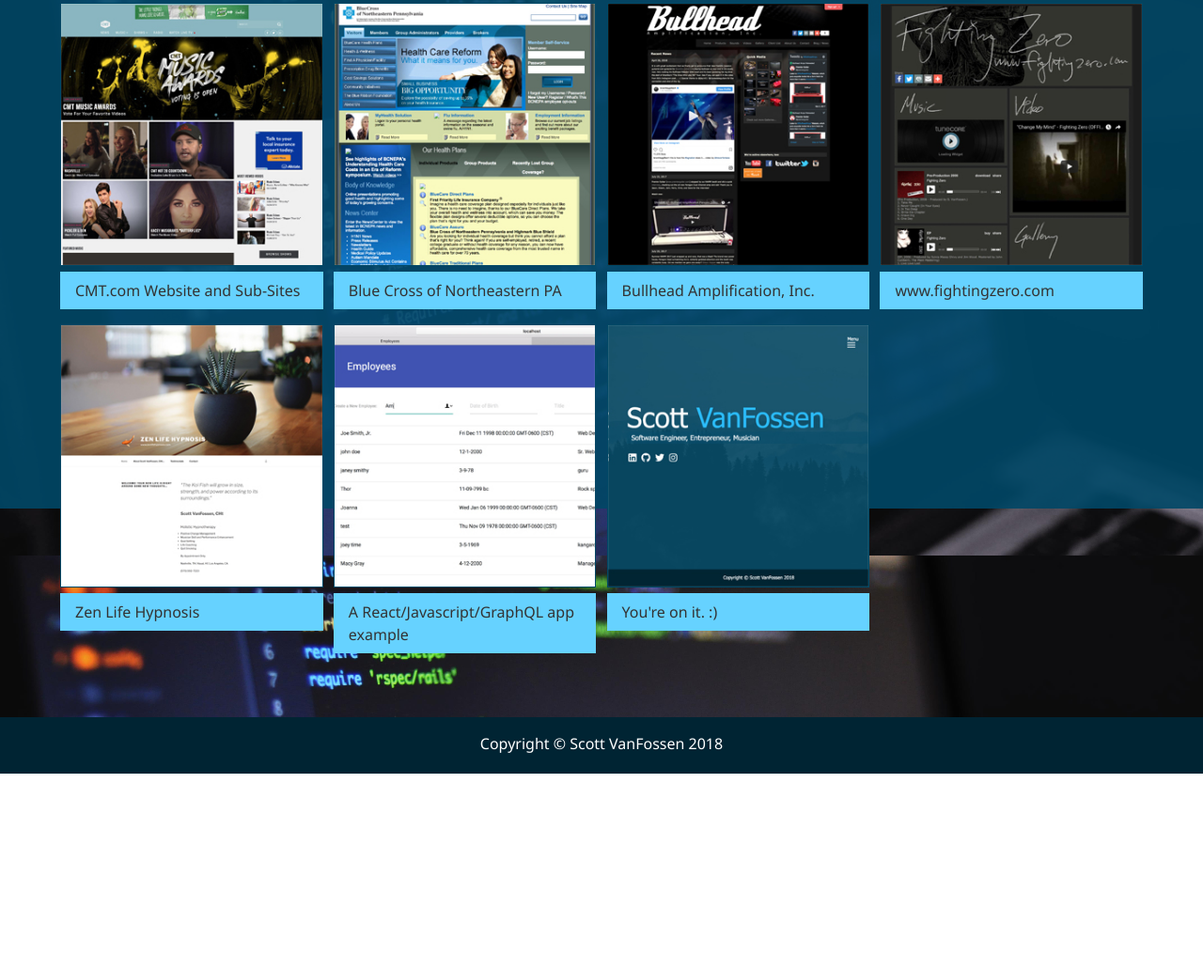
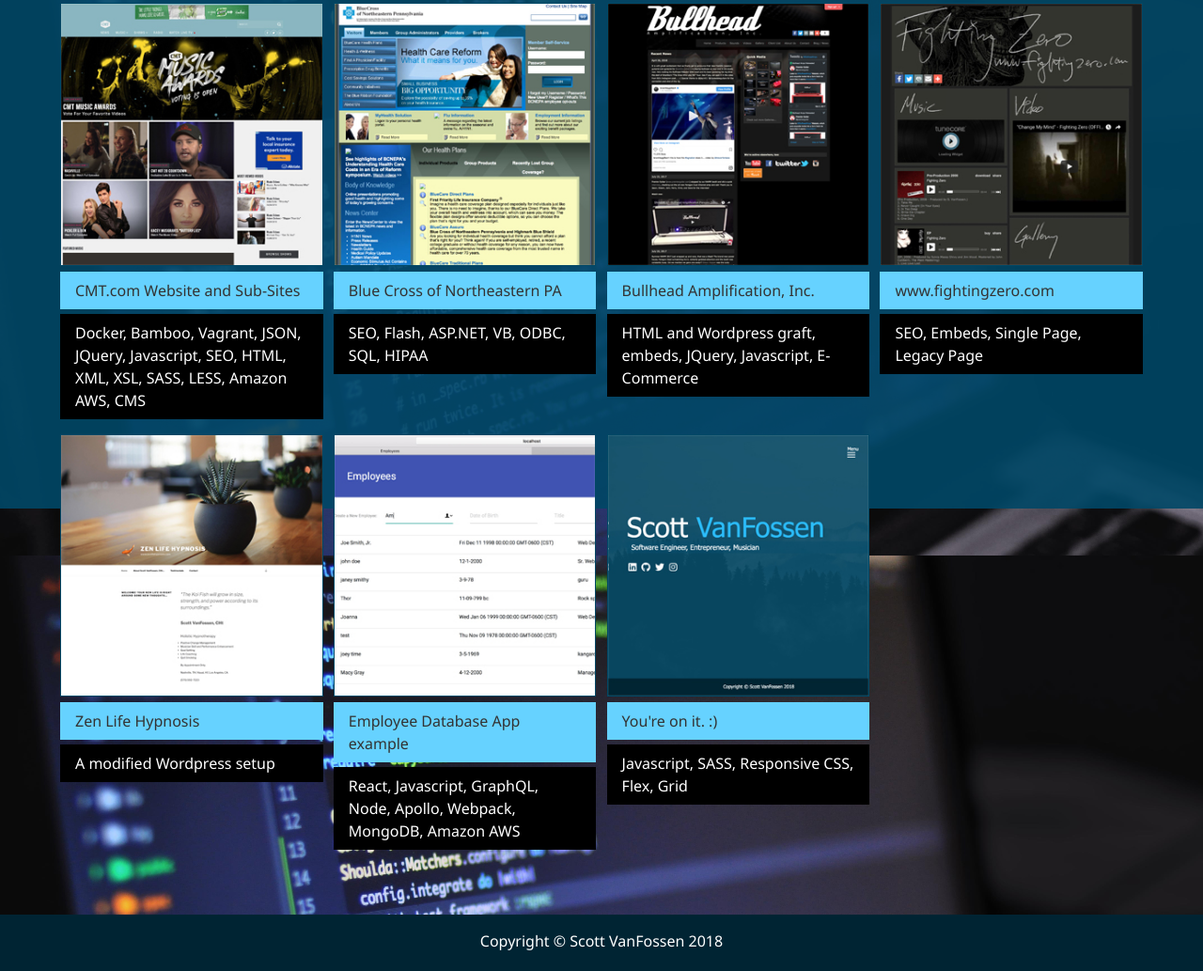
Before and after one commit to positivecoffeelife/portfolio, a website: page dist/work.html in a window 1280 px wide. Shown: the part 259-1292 px from the top of the page at 94% size. Before the commit the page ends 1082 px from the top, so only its background shows below. Drawn offline with Linux system fonts and the light colour scheme.

Commit message:
added more project descriptions of tech used

```diff
--- a/dist/work.html
+++ b/dist/work.html
@@ -66,6 +66,9 @@
                 <a href="http://www.cmt.com" class="btn-light" target="_blank">
                     CMT.com Website and Sub-Sites
                 </a>
+                <a href="#" class="btn-dark">
+                    Docker, Bamboo, Vagrant, JSON, JQuery, Javascript, SEO, HTML, XML, XSL, SASS, LESS, Amazon AWS, CMS
+                </a>
             </div>
 
             <div class="item">
@@ -75,6 +78,9 @@
                 <a href="http://web.archive.org/web/20100131153504/http://www.bcnepa.com:80/" target="_blank" class="btn-light">
                     Blue Cross of Northeastern PA
                 </a>
+                <a href="#" class="btn-dark">
+                    SEO, Flash, ASP.NET, VB, ODBC, SQL, HIPAA
+                </a>
             </div>
 
             <div class="item">
@@ -83,6 +89,9 @@
                 </a>
                 <a href="http://www.bullheadamps.com" target="_blank" class="btn-light">
                     Bullhead Amplification, Inc.
+                </a>
+                <a href="#" class="btn-dark">
+                    HTML and Wordpress graft, embeds, JQuery, Javascript, E-Commerce
                 </a>
 
             </div>
@@ -94,6 +103,9 @@
                 <a href="www.fightingzero.com" class="btn-light">
                     www.fightingzero.com
                 </a>
+                <a href="#" class="btn-dark">
+                    SEO, Embeds, Single Page, Legacy Page
+                </a>
             </div>
 
             <div class="item">
@@ -103,9 +115,9 @@
                 <a href="#" class="btn-light">
                     Zen Life Hypnosis
                 </a>
-                <!-- <a href="#" class="btn-dark">
-                    <i class="fab fa-github"></i>Zen Life Project
-                </a> -->
+                <a href="#" class="btn-dark">
+                    A modified Wordpress setup
+                </a>
             </div>
 
             <div class="item">
@@ -113,7 +125,10 @@
                     <img src="img/projects/react-app300x300.jpg" alt="Scott VanFossen">
                 </a>
                 <a href="https://github.com/positivecoffeelife/simple-form-example-scottvanfossen" target="_blank" class="btn-light">
-                    A React/Javascript/GraphQL app example
+                    Employee Database App example
+                </a>
+                <a href="#" class="btn-dark">
+                    React, Javascript, GraphQL, Node, Apollo, Webpack, MongoDB, Amazon AWS
                 </a>
             </div>
 
@@ -123,6 +138,9 @@
                 </a>
                 <a href="#" class="btn-light">
                     You're on it. :)
+                </a>
+                <a href="#" class="btn-dark">
+                    Javascript, SASS, Responsive CSS, Flex, Grid
                 </a>
             </div>
 
```
